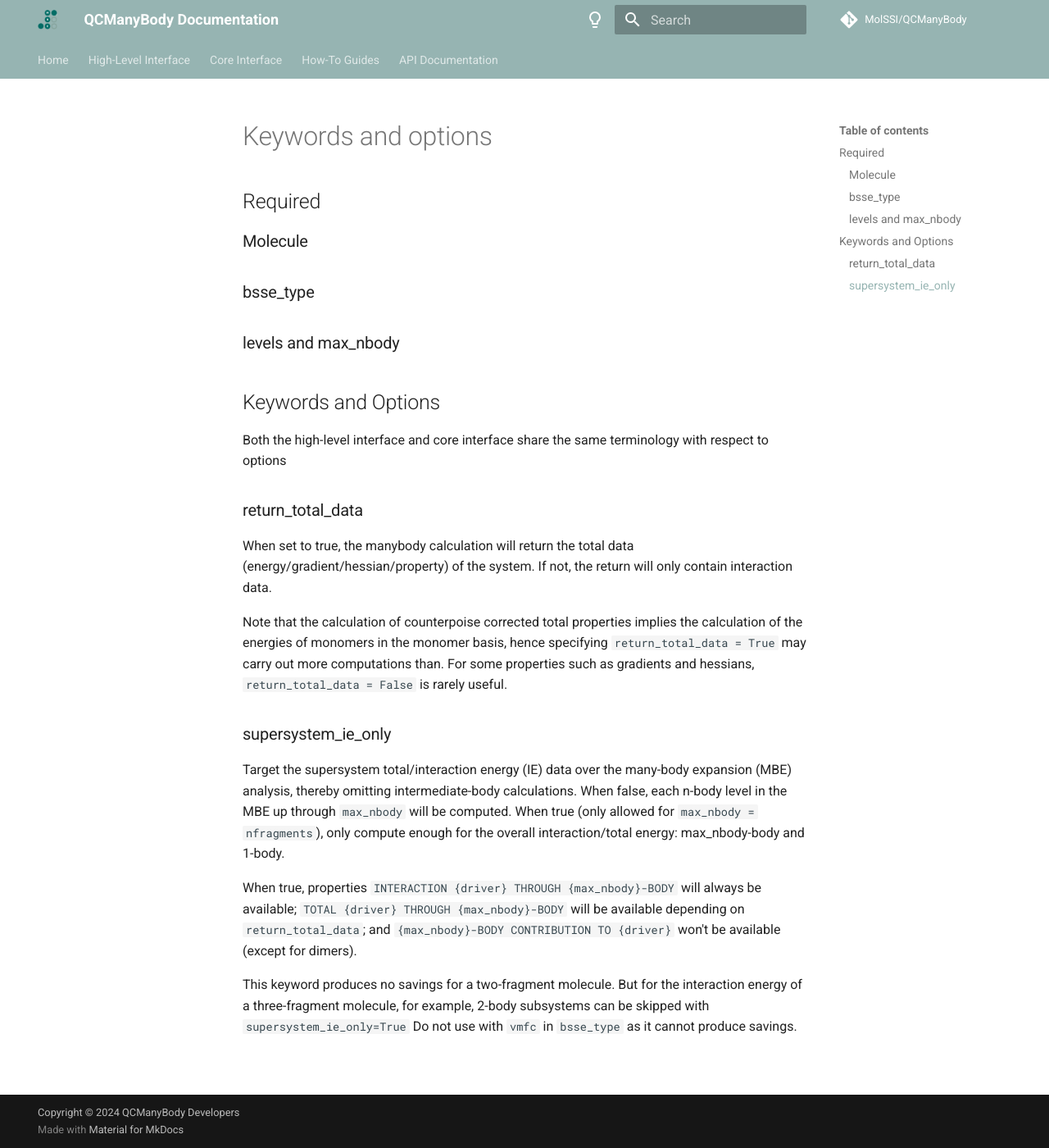
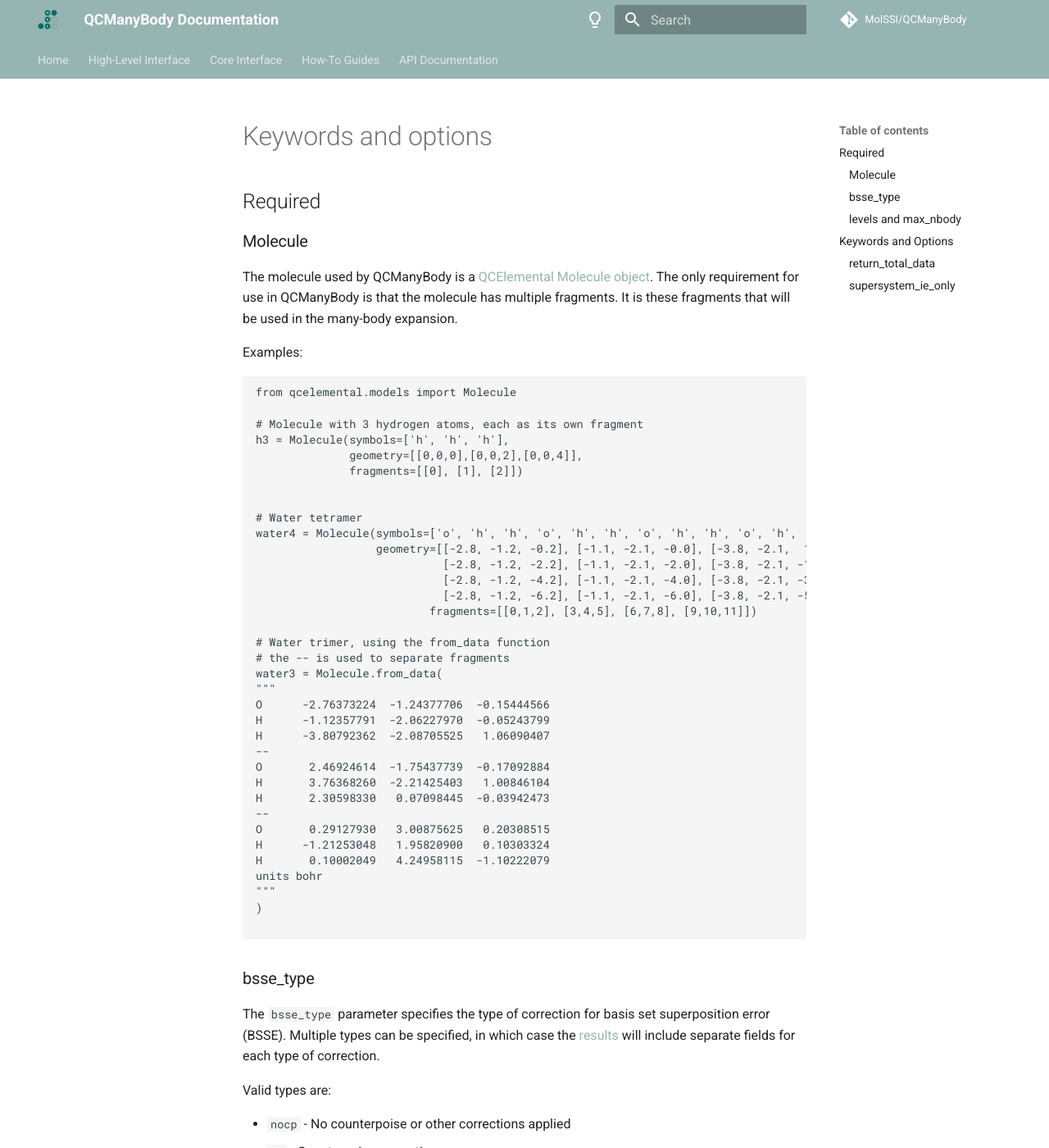
Before and after one commit to MolSSI/QCManyBody, an MkDocs documentation site: the page built from docs/keywords.md, in a window 1280 px wide and 1400 px high. Shown: the whole window at 82% size. Built offline with MkDocs 1.6.1 and Material for MkDocs 9.7.7, drawn with Linux system fonts in a browser that asks for light colours; comment, search, counter and statistics services are not loaded; some of the changed text lies outside the part shown.

Commit message:
more_docs

````diff
--- a/docs/keywords.md
+++ b/docs/keywords.md
@@ -4,14 +4,84 @@
 
 ### Molecule
 
+The molecule used by QCManyBody is a [QCElemental Molecule object](https://molssi.github.io/QCElemental/model_molecule.html).
+The only requirement for use in QCManyBody is that the molecule has multiple fragments. It is these fragments
+that will be used in the many-body expansion.
+
+Examples:
+
+```python
+from qcelemental.models import Molecule
+
+# Molecule with 3 hydrogen atoms, each as its own fragment
+h3 = Molecule(symbols=['h', 'h', 'h'],
+              geometry=[[0,0,0],[0,0,2],[0,0,4]],
+              fragments=[[0], [1], [2]])
+
+
+# Water tetramer
+water4 = Molecule(symbols=['o', 'h', 'h', 'o', 'h', 'h', 'o', 'h', 'h', 'o', 'h', 'h'],
+                  geometry=[[-2.8, -1.2, -0.2], [-1.1, -2.1, -0.0], [-3.8, -2.1,  1.1],
+                            [-2.8, -1.2, -2.2], [-1.1, -2.1, -2.0], [-3.8, -2.1, -1.1],
+                            [-2.8, -1.2, -4.2], [-1.1, -2.1, -4.0], [-3.8, -2.1, -3.1],
+                            [-2.8, -1.2, -6.2], [-1.1, -2.1, -6.0], [-3.8, -2.1, -5.1]],
+                          fragments=[[0,1,2], [3,4,5], [6,7,8], [9,10,11]])
+
+# Water trimer, using the from_data function
+# the -- is used to separate fragments
+water3 = Molecule.from_data(
+"""
+O      -2.76373224  -1.24377706  -0.15444566
+H      -1.12357791  -2.06227970  -0.05243799
+H      -3.80792362  -2.08705525   1.06090407
+--
+O       2.46924614  -1.75437739  -0.17092884
+H       3.76368260  -2.21425403   1.00846104
+H       2.30598330   0.07098445  -0.03942473
+--
+O       0.29127930   3.00875625   0.20308515
+H      -1.21253048   1.95820900   0.10303324
+H       0.10002049   4.24958115  -1.10222079
+units bohr
+"""
+)
+
+```
+
 ### bsse_type
+
+The `bsse_type` parameter specifies the type of correction for basis set superposition error (BSSE). Multiple
+types can be specified, in which case the [results](results.md) will include separate fields for each type of
+correction.
+
+Valid types are:
+
+- `nocp` - No counterpoise or other corrections applied
+- `cp` - Counterpoise correction
+- `vmfc` - Valiron-Mayer function counterpoise correction
 
 ### levels and max_nbody
 
+Dictionary of different levels of theory for different levels of expansion. The keys are integers or "supersystem",
+and the values are arbitrary strings that represent the model chemistry or level of theory to use for that level.
+This string is arbitrary and only has meaning to the user - the user is expected to map these strings to some
+meaningful definition of a calculation.
+
+If a `supersystem` key is present, all higher order n-body effects up to `max_nbody` will be computed.
+
+In the [core interface](core-interface.md), all levels must be accounted for (that is, keys must go
+from 1 to the maximum), and `max_nbody` cannot be specified. In the high-level interface, a computational model
+fills in for any lower unlisted n-body levels.
+
+In the high-level interface, if both levels and max_nbody are provided, they must be consistent.
+
+Examples:
+
+- `{2: 'ccsd(t)/cc-pvdz', 3: 'mp2'}`
+- `max_nbody=3` and `levels={1: 'ccsd(t)', 2: 'mp2', 'supersystem': 'scf'}`
+
+
 ## Keywords and Options
-
-Both the high-level interface and core interface share the same terminology with respect to options
-
 
 ### return_total_data
 
````
Also changed, not shown: docs/core-interface.md (+6 -4 lines), docs/results.md (+8 -0 lines).
